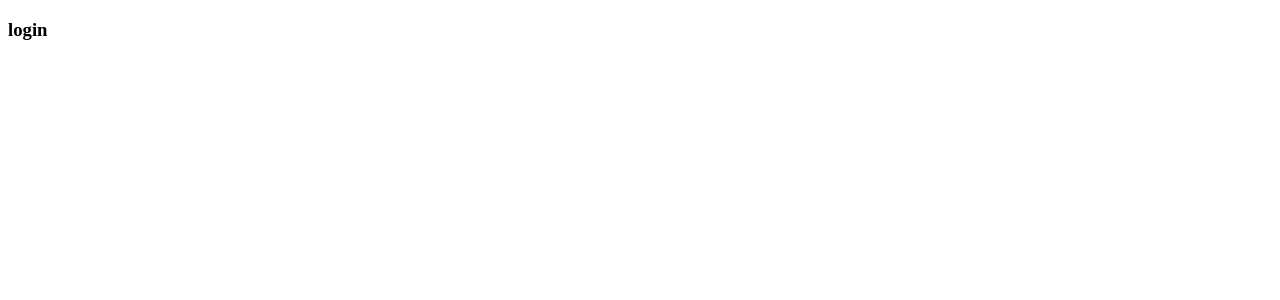
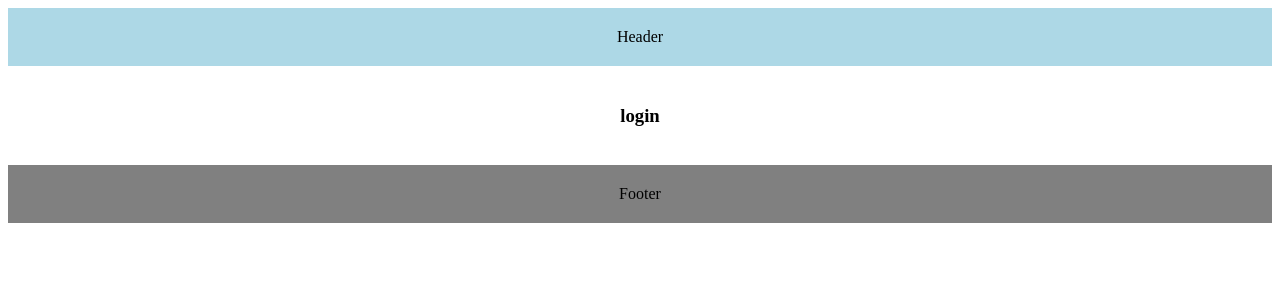
Before and after one commit to naveensing575/Next-blog, a Next.js app: page /login in a window 1280 px wide. Shown: the top 300 px of the page. Built offline with nearby package versions, Linux system fonts and the light colour scheme.

Commit message:
understanding layouts and add global css for tailwind

```diff
--- /dev/null
+++ b/src/app/global.css
@@ -0,0 +1,3 @@
+@tailwind base;
+@tailwind components;
+@tailwind utilities;
--- a/src/app/layout.tsx
+++ b/src/app/layout.tsx
@@ -10,7 +10,17 @@ export default function RootLayout({
 }) {
   return (
     <html lang="en">
-      <body>{children}</body>
+      <body>
+        <header style={{ backgroundColor: 'lightblue', padding: '20px', textAlign: 'center' }}>
+          Header
+        </header>
+        <main style={{ padding: '20px', textAlign: 'center' }}>
+          {children}
+        </main>
+        <footer style={{ backgroundColor: 'grey',  padding: '20px', textAlign: 'center'  }}>
+          Footer
+        </footer>
+      </body>
     </html>
   )
 }
```
